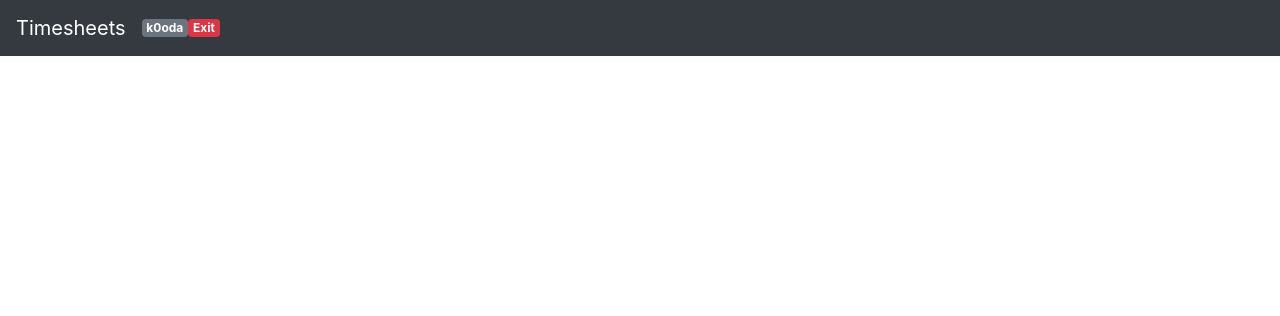
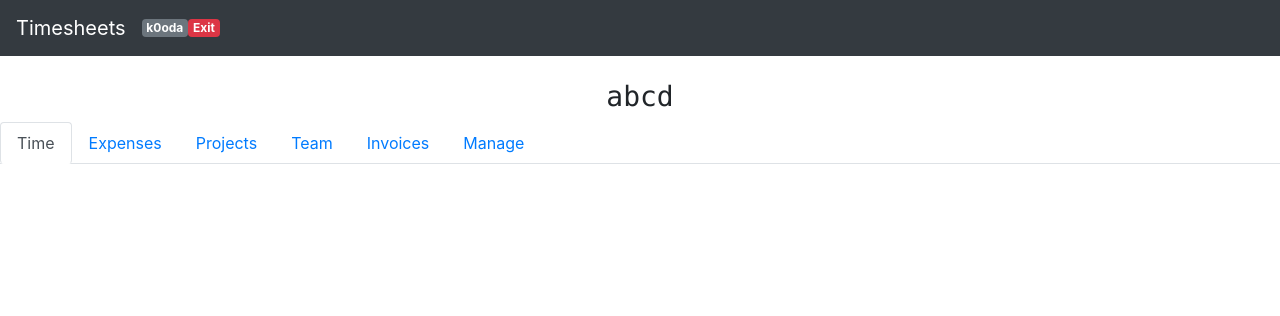
Before and after one commit to k0oda/timesheets, a Django app: page / in a window 1280 px wide. Shown: the top 316 px of the page. Run offline with Django 3.2, Linux system fonts and the light colour scheme; a user stored in the database is signed in; data comes from the database, SQL or seed files in the repository; both versions use the stored data as it was after the commit; some libraries are stand-ins or nearby versions.

Commit message:
add: tabs for company control system

```diff
--- a/templates/timesheets/index.html
+++ b/templates/timesheets/index.html
@@ -8,5 +8,29 @@
             <p>Click button below to create new company</p>
             <a class="btn btn-primary btn-lg" href="{% url 'new_company' %}">Create company</a>
         </div>
+    {% else %}
+        <div class="sticky-top">
+            <h3 class="mt-4 text-center text-monospace">{{ company.name }}</h3>
+            <ul class="nav nav-tabs">
+                <li class="nav-item">
+                    <a class="nav-link active btn btn-link" href="#">Time</a>
+                </li>
+                <li class="nav-item">
+                    <a class="nav-link btn btn-link" href="#">Expenses</a>
+                </li>
+                <li class="nav-item">
+                    <a class="nav-link btn btn-link" href="#">Projects</a>
+                </li>
+                <li class="nav-item">
+                    <a class="nav-link btn btn-link" href="#">Team</a>
+                </li>
+                <li class="nav-item">
+                    <a class="nav-link btn btn-link" href="#">Invoices</a>
+                </li>
+                <li class="nav-item">
+                    <a class="nav-link btn btn-link" href="#">Manage</a>
+                </li>
+            <ul>
+        </div>
     {% endif %}
 {% endblock %}
```
Also changed, not shown: db.sqlite3.
